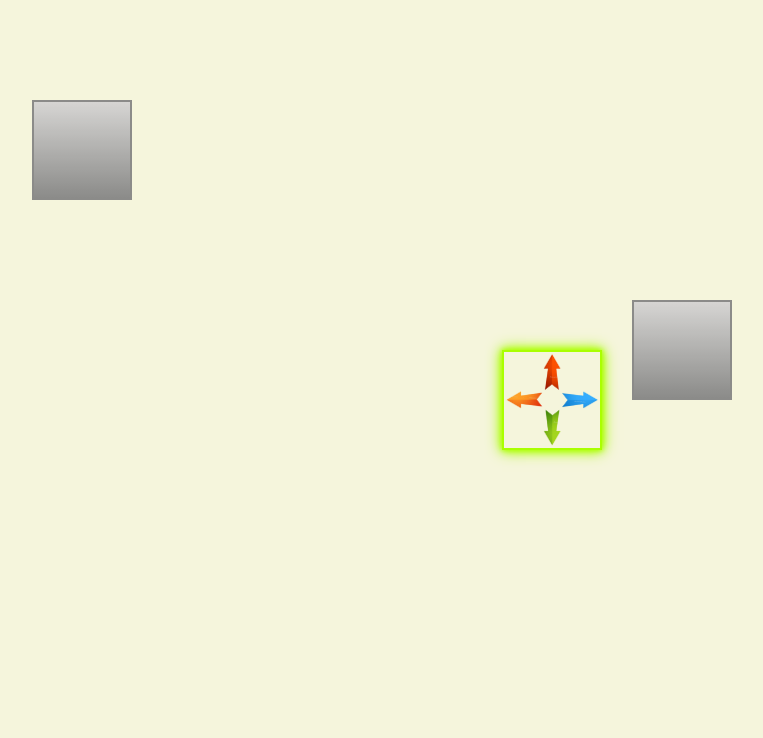
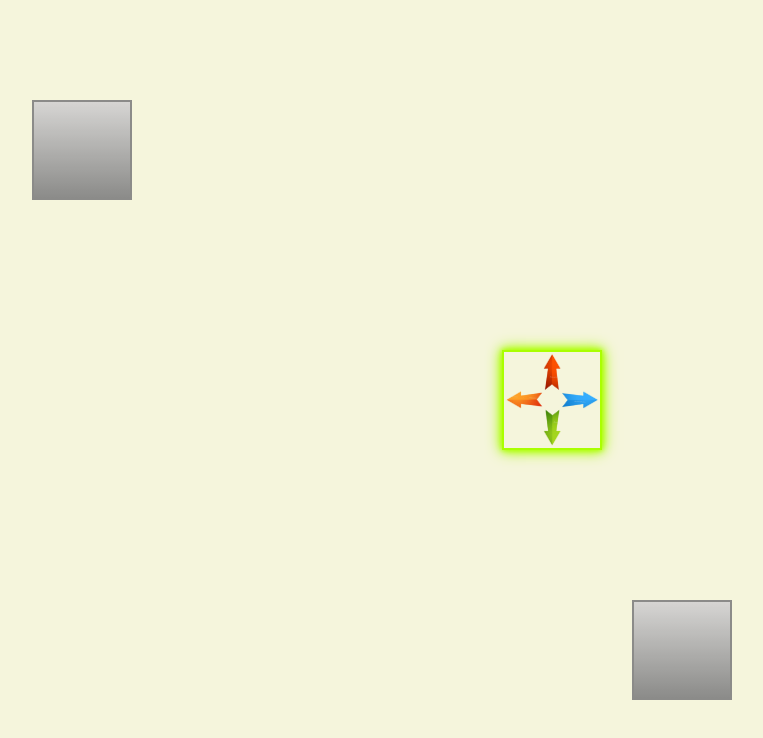
Before and after one commit to amuthaselvi1993/JS-Adv-oppgave2-move-element, a plain HTML site: page index.html in a window 1280 px wide. Shown: the whole page, without its empty margins (88-851 px from the left). Drawn offline with Linux system fonts and the light colour scheme.

Commit message:
updating obstacle 2

```diff
--- a/style.css
+++ b/style.css
@@ -52,7 +52,7 @@ body {
   left: 120px;
 }
 #obstacle2 {
-  top: 300px;
+  top: 600px;
   left: 720px;
 }
 .collision-detected-effect {
```
